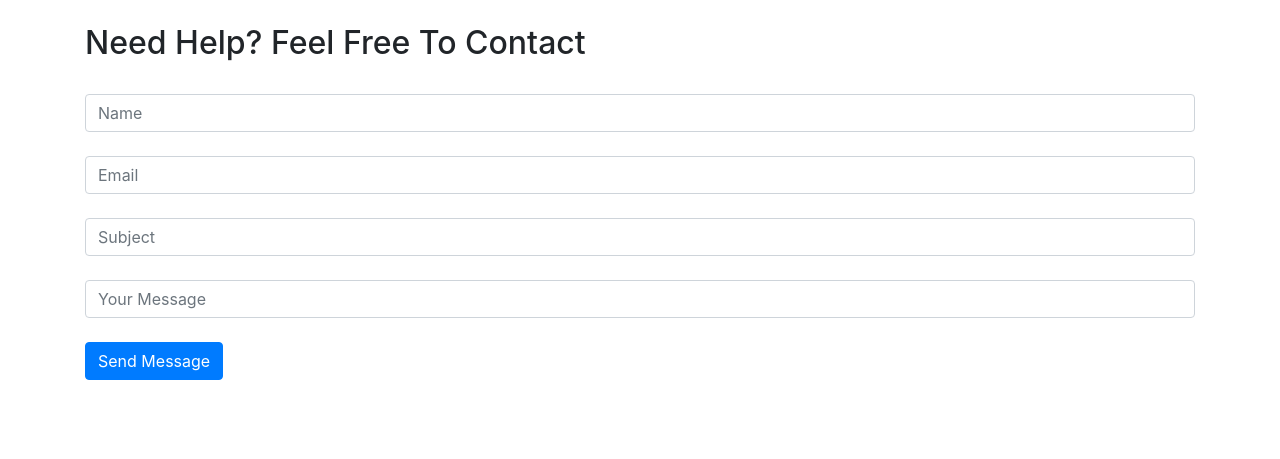
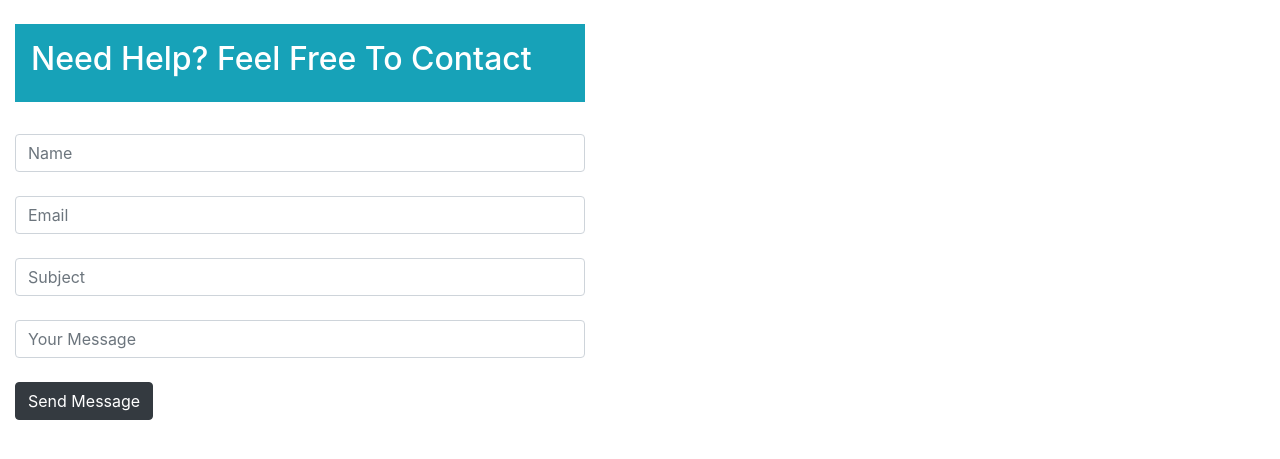
Before and after one commit to kpkrishan/Introduction_To_Django, a Django app: page /Contact_Us in a window 1280 px wide. Shown: the part 56-515 px from the top of the page. Run offline with Django 3.2, Linux system fonts and the light colour scheme; some libraries are stand-ins or nearby versions.

Commit message:
Add margin and style to container

```diff
--- a/Textutils/templates/contact.html
+++ b/Textutils/templates/contact.html
@@ -44,25 +44,28 @@
 
       </nav>
       </br>
-
-      <div class='container'>
+    <div class="mr-auto" style="width:600px">
+       <div class='container'>
+        <div class="p-3 mb-2 bg-info text-white">
         <h2>
           Need Help? Feel Free To Contact
         </h2>
-      </br>
-      <form>
+        </div>
+
+        </br>
+        <form>
 
         <input class="form-control" type="text" placeholder="Name" style></br>
         <input class="form-control" type="text" placeholder="Email"></br>
         <input class="form-control" type="text" placeholder="Subject"></br>
         <input class="form-control" type="text" placeholder="Your Message"></br>
 
-        <input class="btn btn-primary" type="submit" value="Send Message">
+        <input class="btn btn-dark" type="submit" value="Send Message">
 
-      </form>
+        </form>
 
       </div>
-
+    </div>
 
 
 
```
